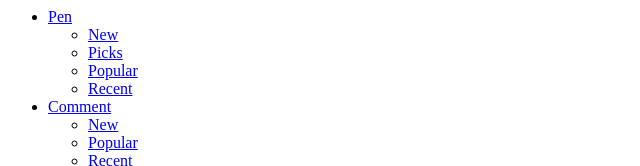
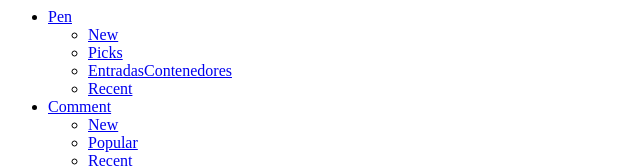
Before and after one commit to acastillohn/acastillohn.github.io, a plain HTML site: page index.html in a window 1280 px wide. Shown: the top 166 px of the page, without its empty margins (0-640 px from the left). Drawn offline with Linux system fonts and the light colour scheme.

Commit message:
Update index.html

```diff
--- a/index.html
+++ b/index.html
@@ -9,7 +9,8 @@
       	<ul>
           <li><a href="#">New</a></li>
           <li><a href="#">Picks</a></li>
-          <li><a href="www.google.com">Popular</a></li>
+          <li><a href="https://forms.gle/mApK9SCbQTgdXEgg8
+">EntradasContenedores</a></li>
           <li><a href="#">Recent</a></li>
       	</ul>
     </li>
```
